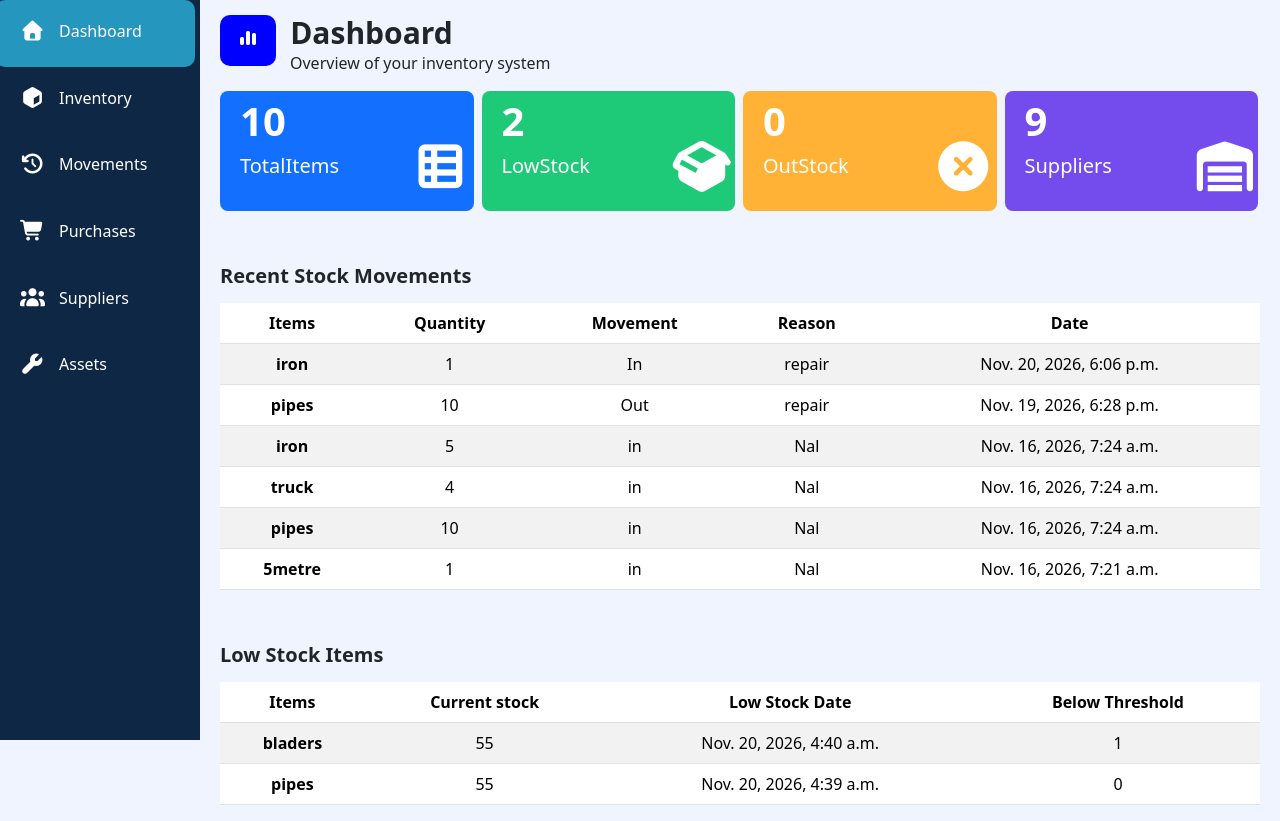
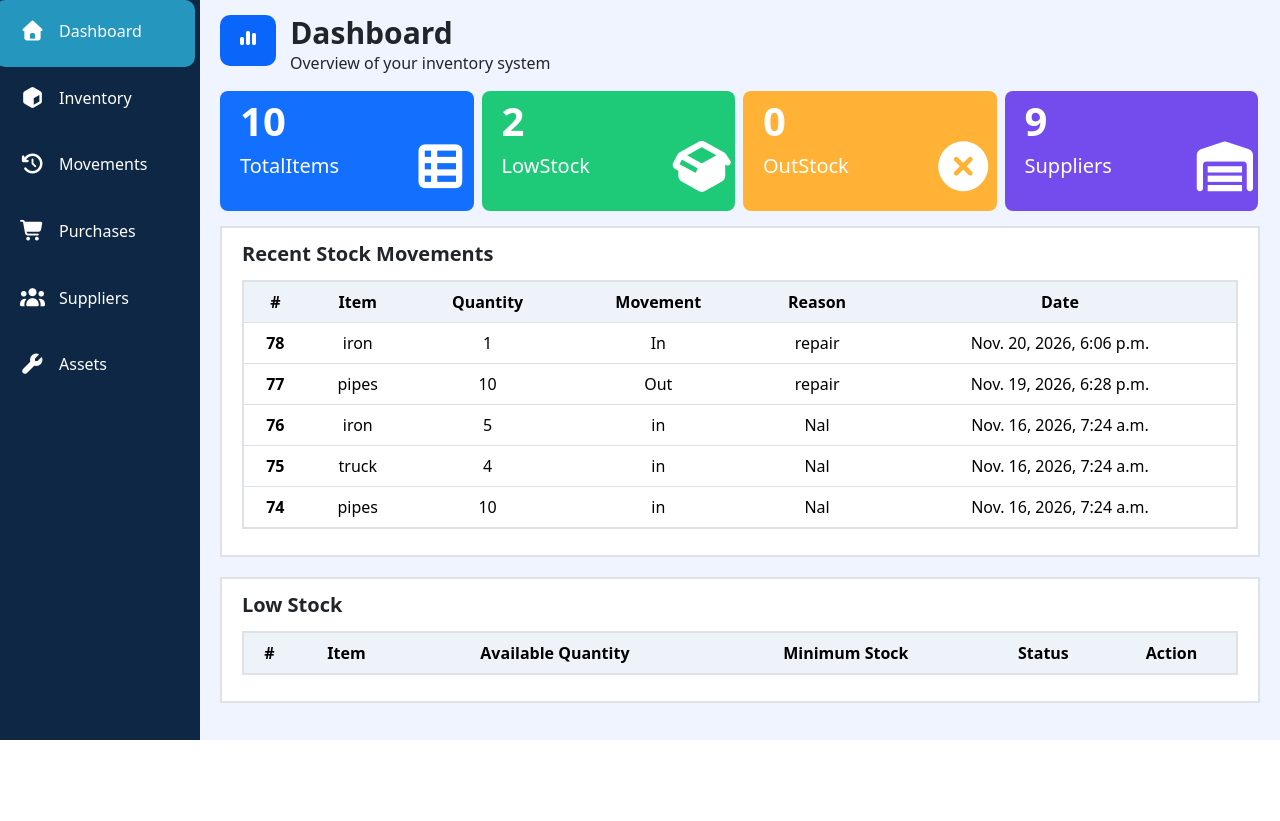
Before and after one commit to MASAWE123/kinyathena-inventory-system, a Django app: page / in a window 1280 px wide. Shown: the part 60-881 px from the top of the page. After the commit the page ends 800 px from the top, so only its background shows below. Run offline with Django 4.2, Linux system fonts and the light colour scheme; data comes from the database, SQL or seed files in the repository; both versions use the stored data as it was after the commit; lists and menus that the app fills with data are empty; some libraries are stand-ins or nearby versions.

Commit message:
add recent stockmovement table

```diff
--- a/main/static/main/css/masawe.css
+++ b/main/static/main/css/masawe.css
@@ -98,7 +98,7 @@ nav div label{
   grid-template-columns: 1fr 1fr 1fr 1fr;
   column-gap: 6px;
   margin-right: 20px;
-  margin-bottom:70px;
+  margin-bottom:10px;
 
 }
 .main div{
--- a/main/templates/main/dashboard.html
+++ b/main/templates/main/dashboard.html
@@ -14,7 +14,7 @@
     padding-top:5px;
   }
   main .Stock .icon{
-    background-color: blue;
+    background-color: rgb(10, 102, 251);
     padding: 10px 18px 0px 18px;
     display:inline-flex;
     align-items: center;
@@ -31,6 +31,121 @@
     font-size: 30px;
     margin-left: 10px;
   }
+
+
+.recent-inventory-table{
+    border:2px solid rgba(222, 226, 230);
+    margin-right: 20px;
+    padding:10px 20px;
+    margin-top: 15px;
+    background-color: white;
+    margin-bottom: 20px;
+}
+
+.recent-inventory-table .recent-title{
+    display: flex;
+    justify-content: space-between;
+    align-items: center;
+    margin-top: -5px;
+}
+
+.recent-inventory-table .recent-title div:first-child{
+    font-weight: 700;
+    font-size: 20px;
+}
+
+.recent-inventory-table .current-stock-link{
+    display: inline;
+    color: inherit;
+    text-decoration: none;
+}
+
+.recent-inventory-table .recent-title div:last-child{
+    transform: translateY(6px);
+}
+
+.inventoryTitle_second label span{
+    background-color: rgba(14, 113, 229);
+    padding: 10px 20px;
+    color: white;
+    border-radius: 7px;
+    font-weight: 600;
+    cursor: pointer;
+}
+
+.inventoryTitle_second label span i{
+    margin-right: 2px;
+}
+
+.inventoryTitle_second input{
+    display: none;
+}
+
+.recent-inventory-table .table{
+    margin-top: 17px;
+    border: 2px solid rgba(222, 226, 230);
+    border-radius: 7px;
+    padding: 10;
+    text-align: center;
+}
+
+.recent-inventory-table .table thead tr th{
+    background-color: rgba(237, 243, 249);
+}
+
+.recent-inventory-table .last-part{
+    display: flex;
+    justify-content: space-between;
+    margin-top: -13px;
+    align-items: center;
+}
+
+.recent-inventory-table .last-part .action{
+    transform: translateY(15px);
+}
+
+.low_stock_item,
+.out_of_stock,
+.in_stock{
+    display: inline-block;
+    transform: translateY(0px);
+}
+
+.low_stock_item{
+    background-color: rgb(254, 237, 202);
+    color: rgb(199, 116, 43);
+    padding: 7px 20px;
+    border-radius: 20px;
+}
+
+.out_of_stock{
+    background-color: rgb(253, 221, 222);
+    color: rgb(220, 80, 77);
+    padding: 7px 20px;
+    border-radius: 20px;
+}
+
+.in_stock{
+    background-color: rgb(207, 238, 220);
+    padding: 5px 20px;
+    border-radius: 20px;
+    color: rgb(54, 121, 68);
+}
+
+.action_header{
+    text-align: center;
+}
+
+.Action{
+    text-align: center;
+    white-space: nowrap;
+}
+
+.Action a{
+    width: 100px;
+    margin: 0 5px;
+}
+
 </style>
   <main>
     <div class="Stock">
@@ -90,7 +205,7 @@
         </div>
       </div>
     </div>
-    <div class="Stock">
+    <!-- <div class="Stock">
       <span>Recent Stock Movements  </span>
     </div>
     <div class="recentStock">
@@ -116,9 +231,51 @@
         {% endfor %}
         </tbody>
       </table>
+    </div> -->
+
+
+
+<div class="recent-inventory-table" id="recent-inventory-table">
+    <div class="recent-title">
+        <div>
+            <a class="current-stock-link" href="">
+                Recent Stock Movements
+            </a>
+        </div>
+
     </div>
 
-    <div class="Stock">
+    <table class="table" id="inventory-table">
+        <thead>
+            <tr>
+                <th scope="col">#</th>
+                <th scope="col">Item</th>
+                <th scope="col">Quantity</th>
+                <th scope="col">Movement</th>
+                <th scope="col">Reason</th>
+                <th scope="col" >Date</th>
+            </tr>
+        </thead>
+
+        <tbody>
+            {% for item in stock_Movements %}
+            <tr>
+                <th scope="row">{{item.id}}</th>
+                <td>{{item.item}}</td>
+                <td>{{item.quantity}}</td>
+                <td>{{item.movement}}</td>
+                <td>{{item.reason}}</td>
+                <td>{{item.date}}</td>
+            </tr>
+            {% endfor %}
+        </tbody>
+    </table>
+
+
+</div>
+
+
+    <!-- <div class="Stock">
       <span>Low Stock Items  </span>
     </div>
 
@@ -145,6 +302,71 @@
           {% endfor %}
         </tbody>
       </table>
+    </div> -->
+
+
+<div class="recent-inventory-table" id="recent-inventory-table">
+    <div class="recent-title">
+        <div>
+            <a class="current-stock-link" href="">
+                Low Stock
+            </a>
+        </div>
     </div>
+
+    <table class="table" id="inventory-table">
+        <thead>
+            <tr>
+                <th scope="col">#</th>
+                <th scope="col">Item</th>
+                <th scope="col">Available Quantity</th>
+                <th scope="col">Minimum Stock</th>
+                <th scope="col">Status</th>
+                <th scope="col" class="action_header">Action</th>
+            </tr>
+        </thead>
+
+        <tbody>
+            {% for item in page_obj.object_list %}
+            <tr>
+                <th scope="row">{{item.id}}</th>
+                <td>{{item.item}}</td>
+                <td>{{item.quantity}}</td>
+                <td>{{item.limit_quantity|default:"None"}}</td>
+
+                {% if item.status == 'low_stock' %}
+                <td>
+                    <span class="low_stock_item">{{item.status}}</span>
+                </td>
+
+                {% elif item.status == 'outStock' %}
+                <td>
+                    <span class="out_of_stock">{{item.status}}</span>
+                </td>
+
+                {% else %}
+                <td>
+                    <span class="in_stock">{{item.status}}</span>
+                </td>
+                {% endif %}
+
+                <td class="Action">
+                    <a type="button" class="btn btn-primary"
+                       href="{% url 'stockout' item.id %}">
+                        Stock Out
+                    </a>
+
+                    <a type="button" class="btn btn-outline-primary"
+                       href="{% url 'stockinprompt' item.id %}">
+                        Stock In
+                    </a>
+                </td>
+            </tr>
+            {% endfor %}
+        </tbody>
+    </table>
+
+
+</div>
   </main>
 {% endblock %}
--- a/main/views.py
+++ b/main/views.py
@@ -10,13 +10,20 @@ from django.http import JsonResponse
 # Create your views here.
 def home(request):
   low_stock_table= Stock.objects.filter(status='low_stock').order_by('-id')
-  stock_Movements = StockMovements.objects.all().order_by('-id')[:6]
+  stock_Movements = StockMovements.objects.all().order_by('-id')[:5]
   outStock = Stock.objects.filter(status='outStock').count()
   lowStock = Stock.objects.filter(status='low_stock').count()
   items = Stock.objects.all().count()
   suppliers_count= Suppliers.objects.all().count()
   print(items)
-  context = {'suppliers_count':suppliers_count,'outStock':outStock,'lowStock':lowStock,'items':items,'stock_Movements':stock_Movements,'low_stock_table':low_stock_table}
+  context = {
+    'suppliers_count':suppliers_count,
+    'outStock':outStock,
+    'lowStock':lowStock,
+    'items':items,
+    'stock_Movements':stock_Movements,
+    'low_stock_table':low_stock_table,
+    }
   return render(request,'main/dashboard.html',context)
 
 def supplierPage(request):
```
Also changed, not shown: db.sqlite3.
